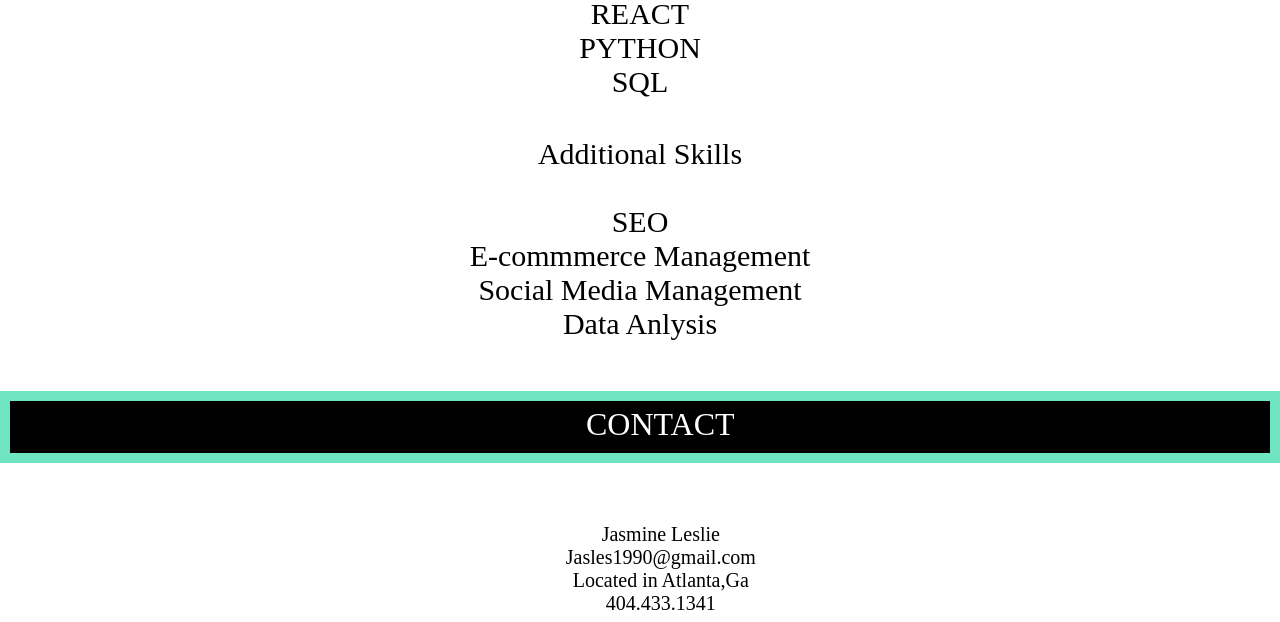
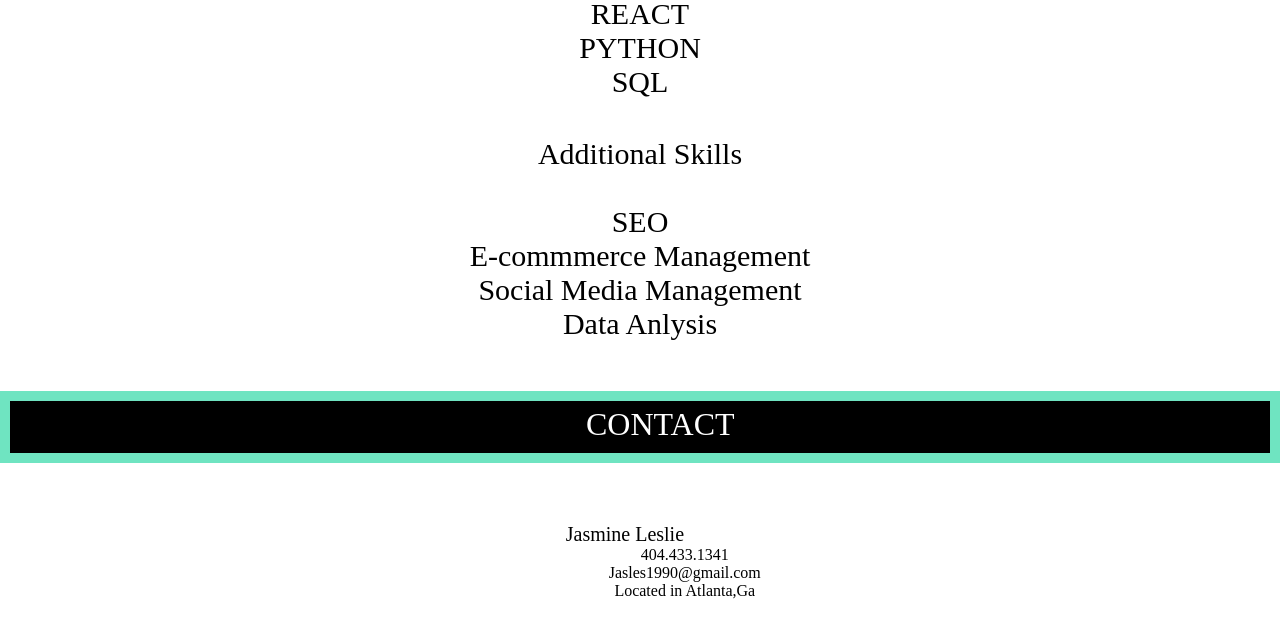
Before and after one commit to Jasles/brNonProfit, a plain HTML site: page index.html in a window 1280 px wide. Shown: the part 4560-5182 px from the top of the page. Drawn offline with Linux system fonts and the light colour scheme.

Commit message:
edit phoe number

```diff
--- a/index.html
+++ b/index.html
@@ -117,9 +117,10 @@
 
             <div class="contactlinks">
                 <p>Jasmine Leslie<br>
+                <div class= " phone">404.433.1341</div>
                   Jasles1990@gmail.com<br>
                   Located in Atlanta,Ga<br>
-                  404.433.1341<br>
+
                   </p>
                   </div>
 
--- a/style.css
+++ b/style.css
@@ -256,6 +256,10 @@ color: white;
 
 
 }
+
+.phone{
+    text-decoration: none;
+}
 @media screen and (max-width:500px){
     .navlinks{
         width: 50%;
```
